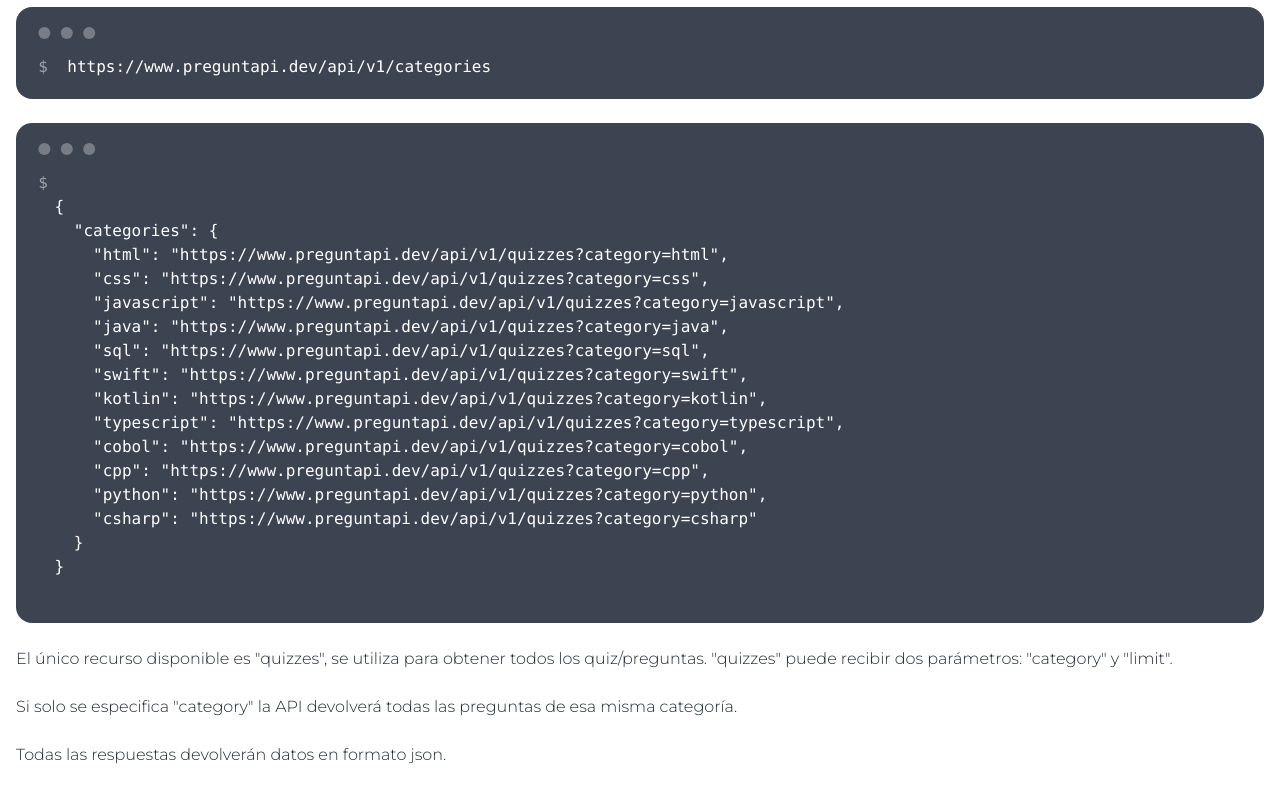
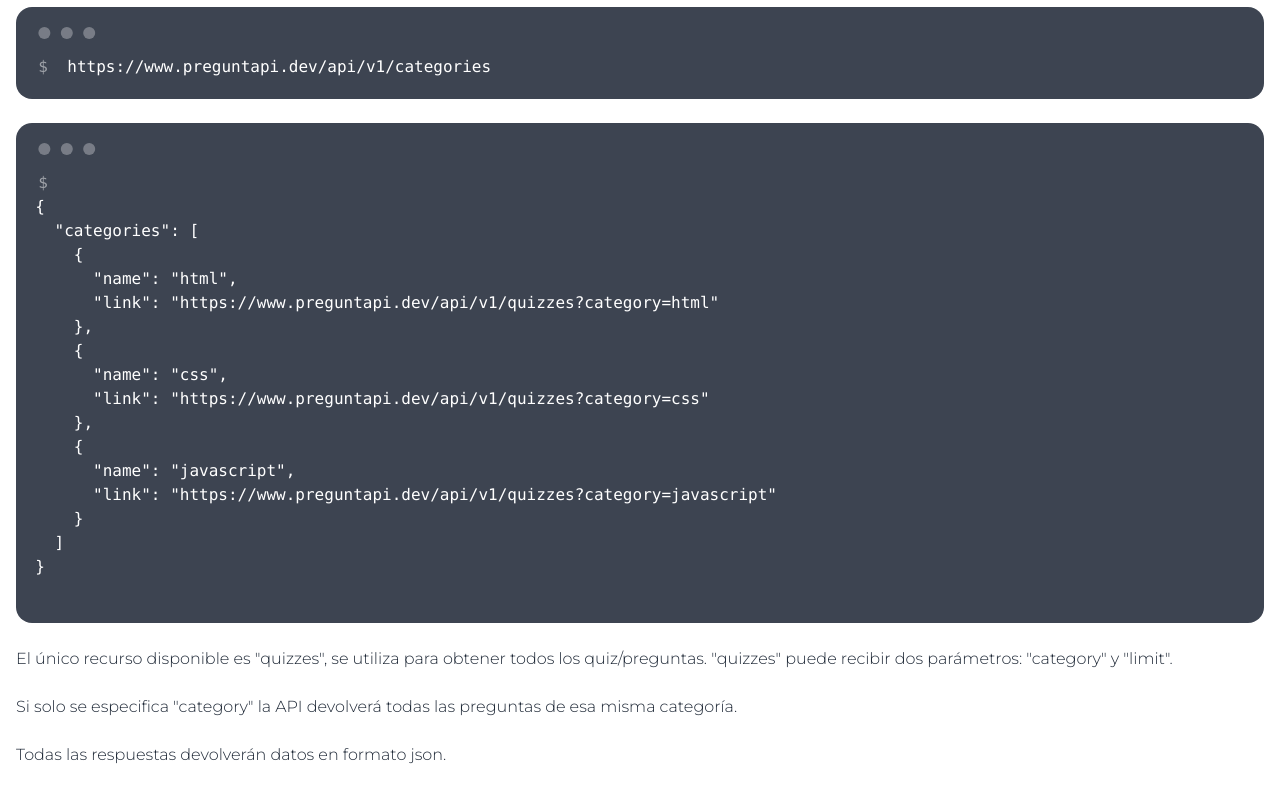
Before and after one commit to gerardmorte/preguntapi, a React (Vite) app: page /documentation in a window 1280 px wide. Shown: the part 637-1423 px from the top of the page. Built offline with nearby package versions, Linux system fonts and the light colour scheme.

Commit message:
DOC change example format response endpoint categories

```diff
--- a/src/components/Doc.jsx
+++ b/src/components/Doc.jsx
@@ -1,21 +1,21 @@
 function Doc() {
   let texto1 = String.raw`
-    {
-      "categories": {
-        "html": "https://www.preguntapi.dev/api/v1/quizzes?category=html",
-        "css": "https://www.preguntapi.dev/api/v1/quizzes?category=css",
-        "javascript": "https://www.preguntapi.dev/api/v1/quizzes?category=javascript",
-        "java": "https://www.preguntapi.dev/api/v1/quizzes?category=java",
-        "sql": "https://www.preguntapi.dev/api/v1/quizzes?category=sql",
-        "swift": "https://www.preguntapi.dev/api/v1/quizzes?category=swift",
-        "kotlin": "https://www.preguntapi.dev/api/v1/quizzes?category=kotlin",
-        "typescript": "https://www.preguntapi.dev/api/v1/quizzes?category=typescript",
-        "cobol": "https://www.preguntapi.dev/api/v1/quizzes?category=cobol",
-        "cpp": "https://www.preguntapi.dev/api/v1/quizzes?category=cpp",
-        "python": "https://www.preguntapi.dev/api/v1/quizzes?category=python",
-        "csharp": "https://www.preguntapi.dev/api/v1/quizzes?category=csharp"
+  {
+    "categories": [
+      {
+        "name": "html",
+        "link": "https://www.preguntapi.dev/api/v1/quizzes?category=html"
+      },
+      {
+        "name": "css",
+        "link": "https://www.preguntapi.dev/api/v1/quizzes?category=css"
+      },
+      {
+        "name": "javascript",
+        "link": "https://www.preguntapi.dev/api/v1/quizzes?category=javascript"
       }
-    }
+    ]
+  }
     `;
   let texto2 = String.raw`
     [
```
